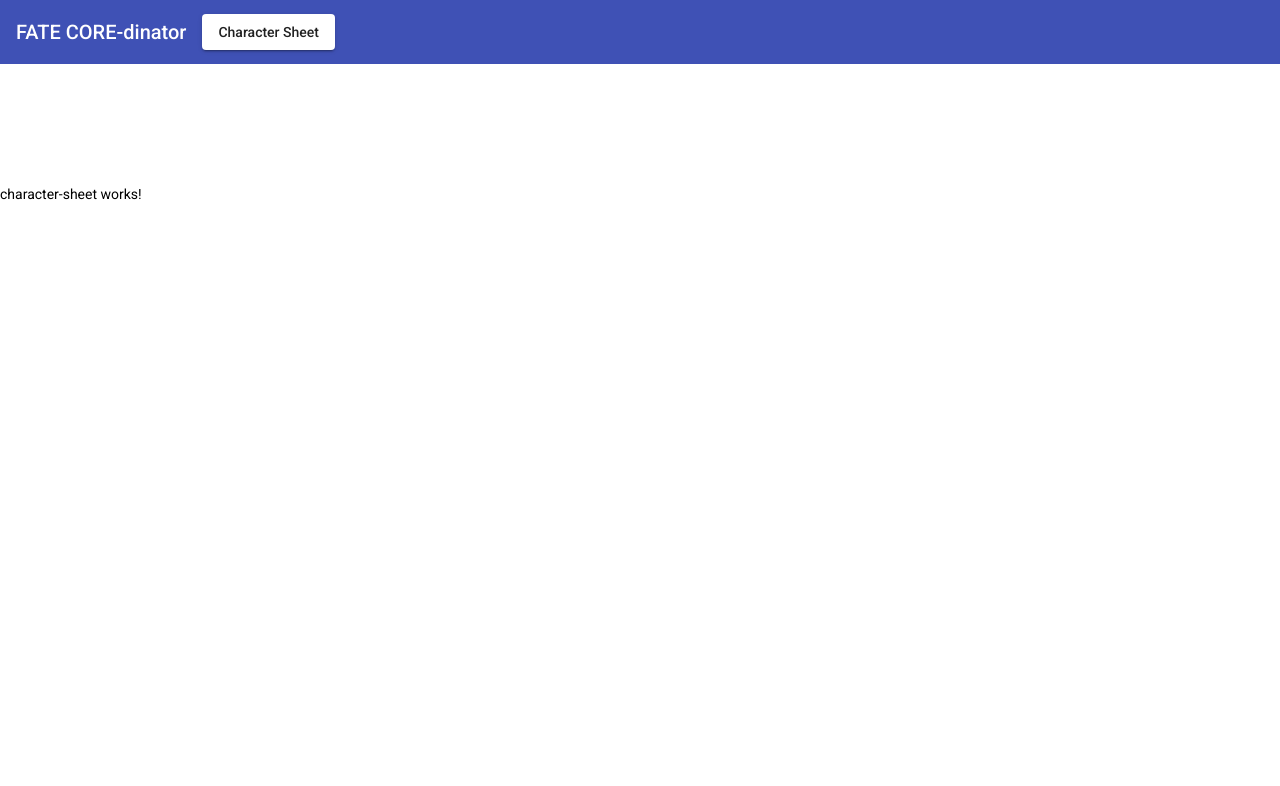
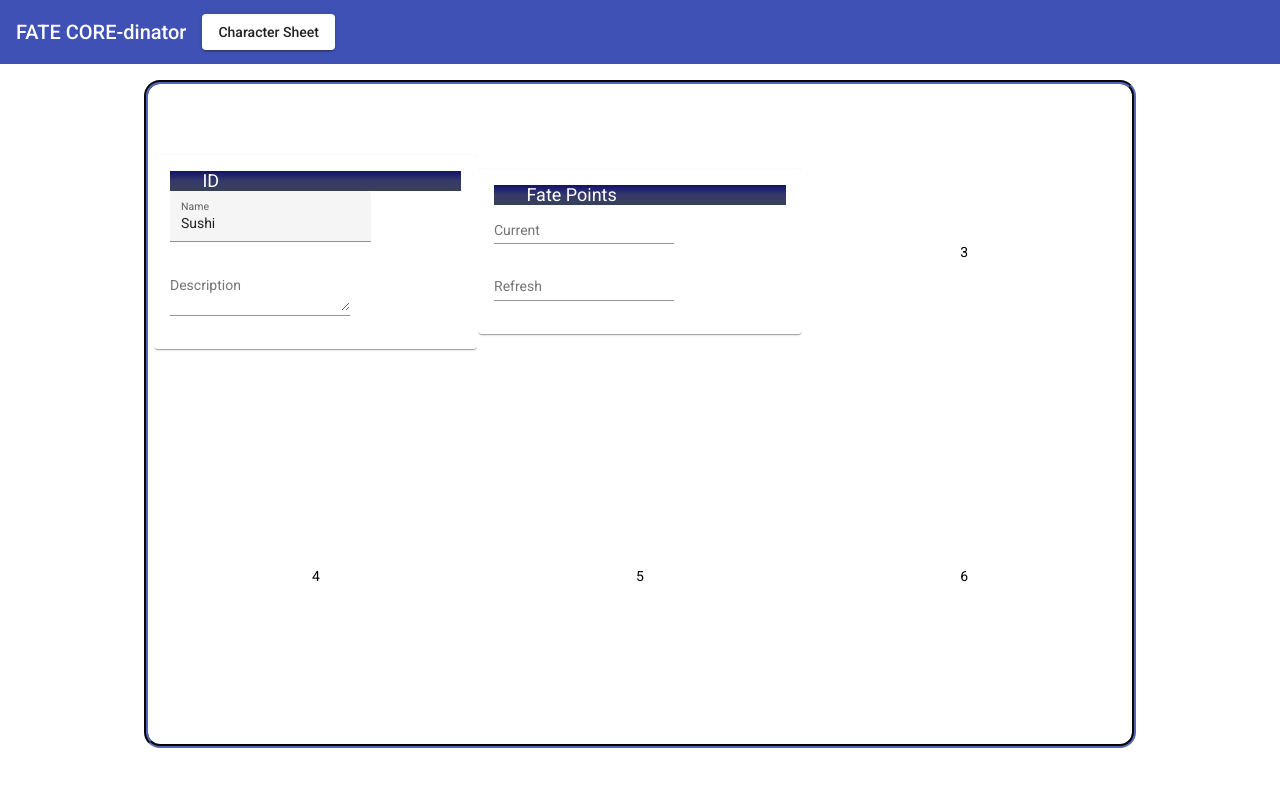
Before and after one commit to randomgeekdom/fate-coredinator, an Angular app: page / in a window 1280 px wide. Shown: the top 786 px of the page. Built offline with nearby package versions, Linux system fonts and the light colour scheme.

Commit message:
attempting design

```diff
--- a/src/app/app.component.html
+++ b/src/app/app.component.html
@@ -7,4 +7,6 @@
     <span class="example-spacer"></span>
   </mat-toolbar-row>
 </mat-toolbar>
-<router-outlet></router-outlet>
+<div class="jumbotron">
+  <router-outlet></router-outlet>
+</div>
--- a/src/app/app.component.scss
+++ b/src/app/app.component.scss
@@ -5,3 +5,7 @@
 .space{
   margin: 1rem;
 }
+
+.jumbotron{
+  margin: 0 10% 0 10%;
+}
--- a/src/app/character-sheet/character-sheet.component.html
+++ b/src/app/character-sheet/character-sheet.component.html
@@ -1,4 +1,38 @@
+<div class="sheet">
+  <mat-grid-list [cols]="breakpoint" (window:resize)="onResize($event)" >
+    <mat-grid-tile colspan="1">
+      <mat-card>
+        <mat-card-header>ID</mat-card-header>
 
-<br/>
-<br/><br/><br/><br/><br/>
-<p>character-sheet works!</p>
+        <mat-form-field appearance="fill">
+          <mat-label>Name</mat-label>
+          <input matInput placeholder="Name" value="Sushi" />
+        </mat-form-field>
+
+        <mat-form-field>
+          <mat-label>Description</mat-label>
+          <textarea matInput placeholder="Description"></textarea>
+        </mat-form-field>
+      </mat-card>
+    </mat-grid-tile>
+    <mat-grid-tile>
+      <mat-card>
+        <mat-card-header>Fate Points</mat-card-header>
+
+        <mat-form-field >
+          <mat-label>Current</mat-label>
+          <input matInput placeholder="Current" type="number" />
+        </mat-form-field>
+
+        <mat-form-field >
+          <mat-label>Refresh</mat-label>
+          <input matInput placeholder="Refresh" type="number" />
+        </mat-form-field>
+      </mat-card>
+    </mat-grid-tile>
+    <mat-grid-tile>3</mat-grid-tile>
+    <mat-grid-tile>4</mat-grid-tile>
+    <mat-grid-tile>5</mat-grid-tile>
+    <mat-grid-tile>6</mat-grid-tile>
+  </mat-grid-list>
+</div>
--- a/src/app/character-sheet/character-sheet.component.scss
+++ b/src/app/character-sheet/character-sheet.component.scss
@@ -0,0 +1,15 @@
+.sheet{
+  border-style: groove;
+  border-radius: 1rem;
+  border-width: .25rem;
+  border-color: rgb(45, 54, 95);
+  margin: 1rem;
+  padding: .4rem;
+}
+
+.mat-card-header{
+  font-size: large;
+  background-image: linear-gradient(rgb(19, 18, 104), rgb(53, 58, 107), rgb(56, 64, 87));
+  color: white;
+  align-items: flex-start;
+}
--- a/src/app/character-sheet/character-sheet.component.ts
+++ b/src/app/character-sheet/character-sheet.component.ts
@@ -9,9 +9,15 @@ import { CharacterSheetInitializerService } from '../services/character-sheet-in
 })
 export class CharacterSheetComponent implements OnInit {
   CharacterSheet: CharacterSheet;
+  breakpoint = 6;
   constructor(characterSheetInitializer: CharacterSheetInitializerService) {
     this.CharacterSheet = characterSheetInitializer.Initialize();
   }
 
-  ngOnInit(): void {}
+  ngOnInit(): void {   this.breakpoint = (window.innerWidth <= 400) ? 1 : 3;
+  }
+
+  onResize(event: any) {
+    this.breakpoint = (event.target.innerWidth <= 800) ? 1 : 3;
+  }
 }
```
Also changed, not shown: src/app/app.module.ts (+9 -1 lines).
